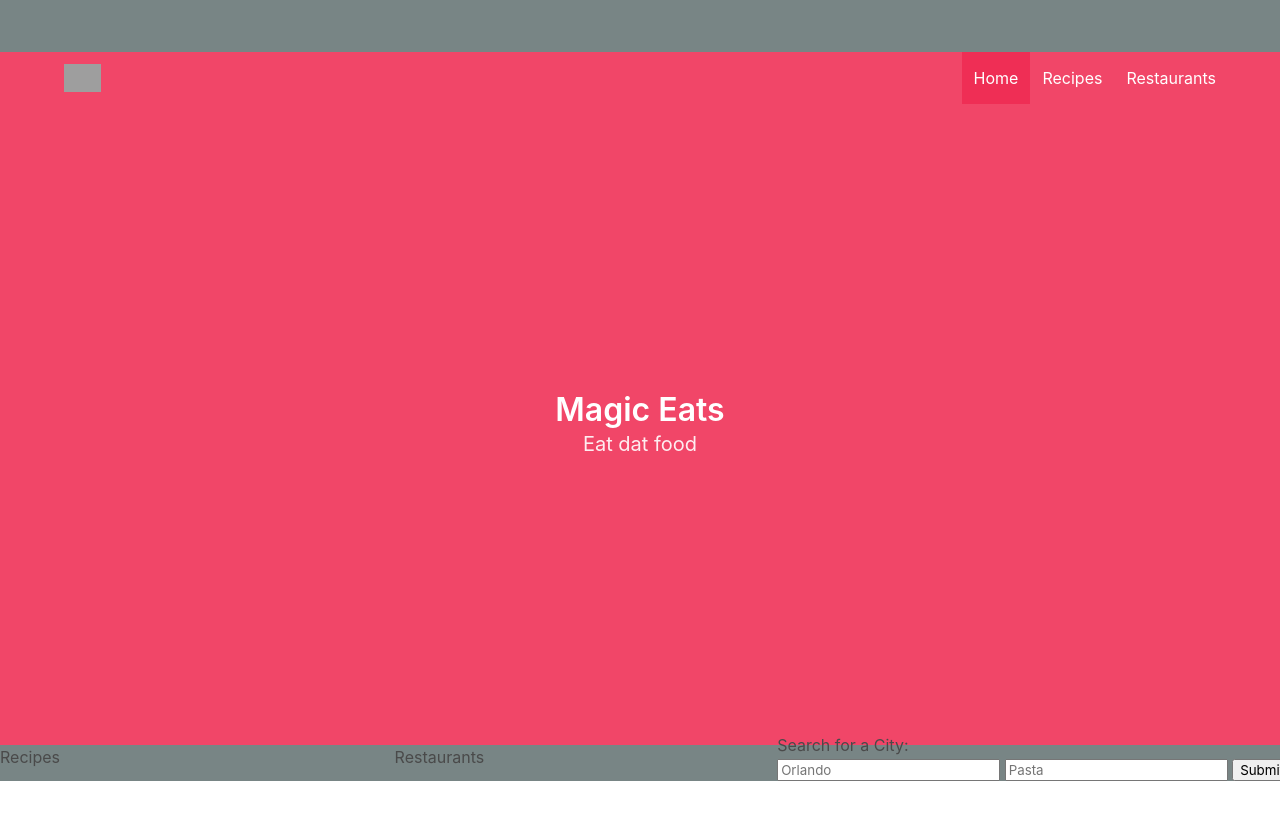
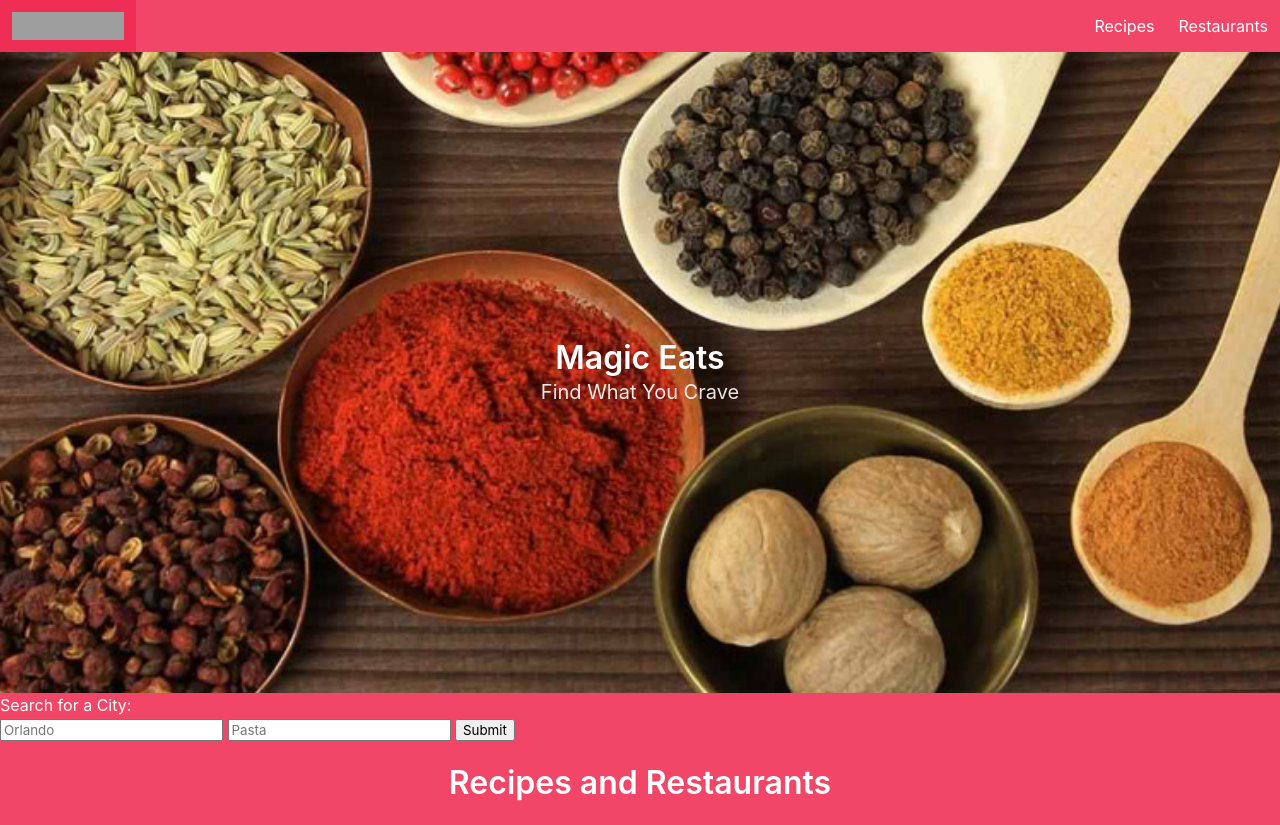
Before and after one commit to ColeWaggoner/07-08-GravadoP1, a plain HTML site: page Homepage/index.html in a window 1280 px wide. Before the commit the page ends 800 px from the top, so only its background shows below. Drawn offline with nearby package versions, Linux system fonts and the light colour scheme; files that its build step writes are made by us from their sources; grey boxes are pictures that could not be loaded.

Commit message:
Combined Jarrett's code in mine to resolve conflicts

```diff
--- a/Homepage/index.html
+++ b/Homepage/index.html
@@ -5,71 +5,51 @@
   <meta charset="UTF-8">
   <meta http-equiv="X-UA-Compatible" content="IE=edge">
   <meta name="viewport" content="width=device-width, initial-scale=1.0">
-  <link rel="stylesheet" href="./assets/style.css">
+  <link rel="stylesheet" href="./style.css">
   <link rel="stylesheet" href="https://cdn.jsdelivr.net/npm/bulma@0.9.4/css/bulma.min.css">
-  <title>site Home</title>
+  <title>Magic Eats</title>
 </head>
+<!-- NavBar -->
+<nav class="navbar is-danger" role="navigation" aria-label="main navigation">
+  <div class="navbar-brand">
+    <a class="navbar-item" href="https://bulma.io">
+      <img src="https://bulma.io/images/bulma-logo.png" width="112" height="28">
+    </a>
+  </div>
 
-<body class="has-navbar-fixed-top body">
-  <section class="hero is-danger =is-info is-large">
-    <div class="hero-head">
-      <nav class="navbar is-danger">
-        <div class="container">
-          <div class="navbar-brand">
-            <a class="navbar-item">
-              <img src="https://bulma.io/images/bulma-type-white.png" alt="Logo">
-
-            </a>
-            <span class="navbar-burger" data-target="navbarMenuHeroB">
-              <span></span>
-              <span></span>
-              <span></span>
-            </span>
-          </div>
-          <div id="navbarMenuHeroB" class="navbar-menu">
+  <div id="navbarBasicExample" class="navbar-menu">
     <div class="navbar-end">
-              <a class="navbar-item is-active">
-                Home
-              </a>
-              <a class="navbar-item">
+      <a class="navbar-item" href="./assets/recipes.html">
         Recipes
       </a>
-              <a class="navbar-item">
+
+      <a class="navbar-item" href="./assets/restaurants.html">
         Restaurants
       </a>
     </div>
   </div>
-        </div>
 </nav>
-    </div>
-
-    <div class="hero-body hero-image">
-      <div class="container has-text-centered">
+<!-- Hero section -->
+<section class="hero hero-image is-large is-info">
+  <div class="hero-body has-text-centered">
     <p class="title">
       Magic Eats
     </p>
     <p class="subtitle">
-          Eat dat food
+     Find What You Crave
     </p>
   </div>
-    </div>
-
 </section>
 
 
-  <div class="columns">
-    <div class="column">
-      Recipes
-        <div class="recCard"></div>
-    </div>
-
-    <div class="column">
-      Restaurants
-      <div class="restCard">
-    </div>
-  </div>
 
 
+
+
+
+<!-- Recipes and Restaurants header -->
+<section class="hero is-small is-danger">
+  <div class="hero-head">
     <div class="">
       <div class="">
         <h3 class="">Search for a City:</h3>
@@ -80,6 +60,21 @@
           <input type = "text" name = "food" id="foodName" class="form-control" placeholder="Pasta">
           <input type = "submit" id = "form-submit">
         </form>
+      </div>
+    </div>
+  </div>
+  <div class="hero-body">
+    <div class="container has-text-centered">
+    <p class="title">
+      Recipes and Restaurants
+    </p>
+  </div>
+
+  </div>
+</section>
+
+
+
 
     <script src="./script.js"></script>
 </body>
--- a/Homepage/style.css
+++ b/Homepage/style.css
@@ -1,6 +1,6 @@
 .hero-image{
     width: 100%;
-    background-image: url(./various-spices-and-herbs-website-header.jpg);
+    background-image: url(./assets/various-spices-and-herbs-website-header.jpg);
     background-size: cover;
     background-position: center;
 }
```
Also changed, not shown: Homepage/assets/image.jpg (renamed from assets/image.jpg), Homepage/assets/various-spices-and-herbs-website-header.jpg (renamed from assets/various-spices-and-herbs-website-header.jpg). Lines whose indentation alone changed are shown as unchanged.
